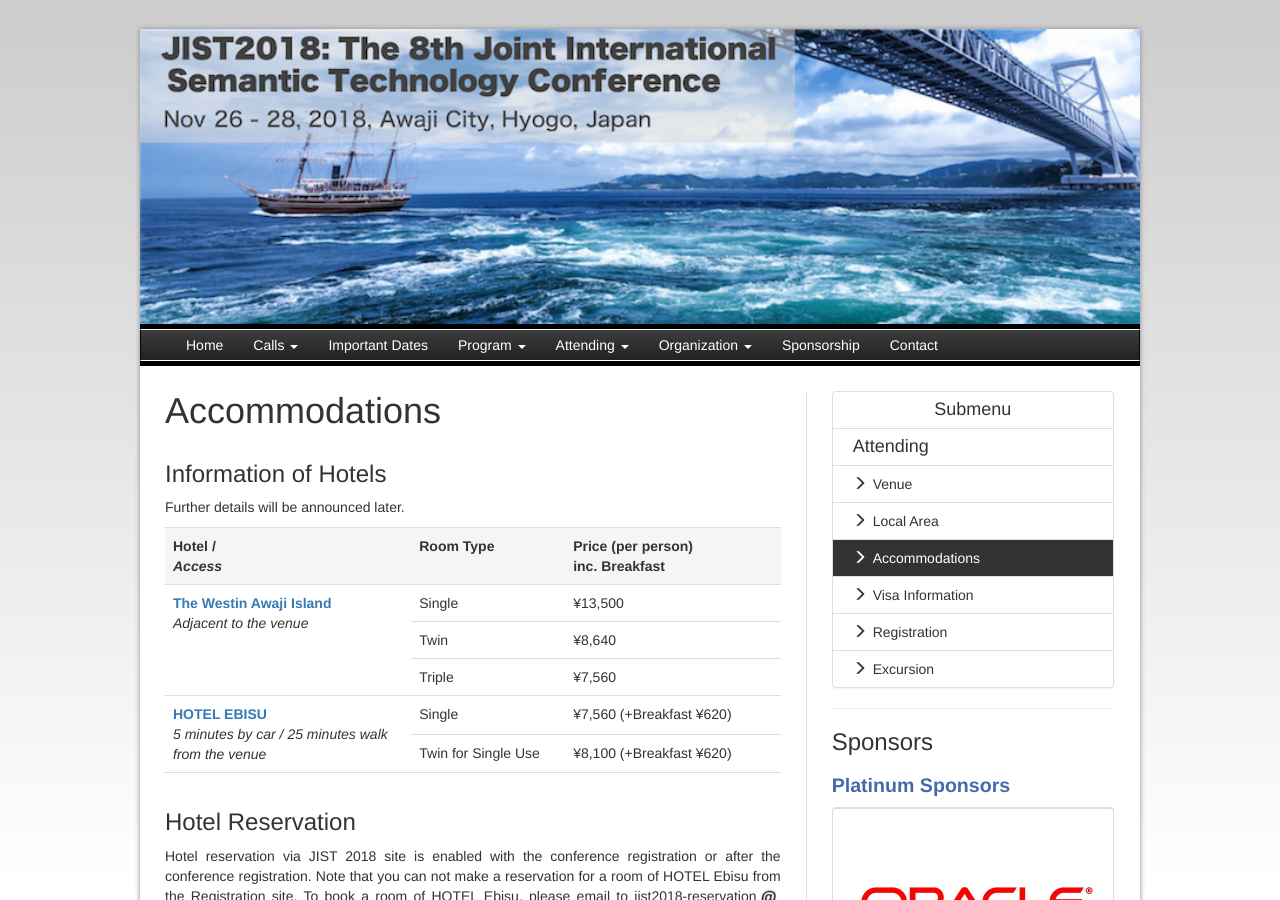
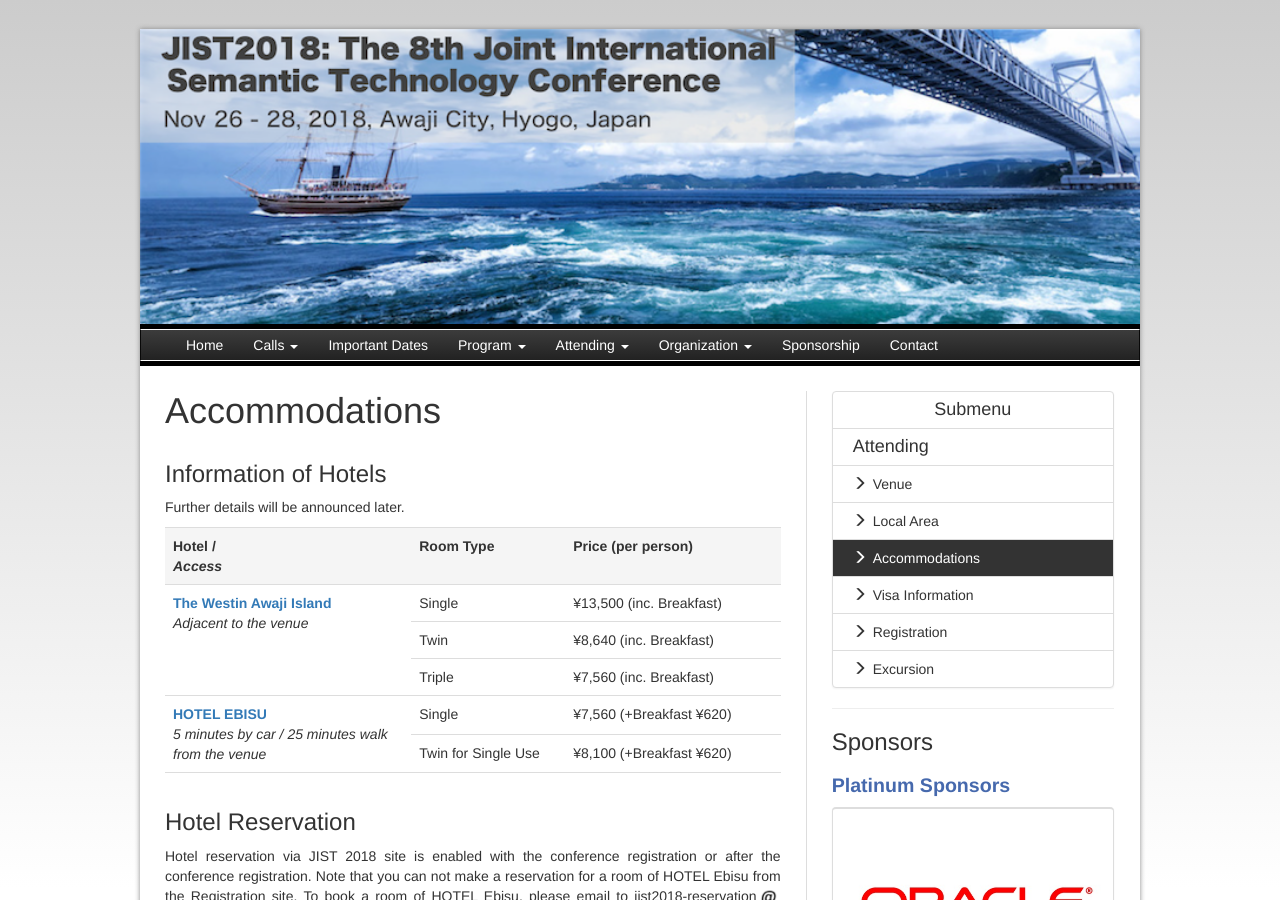
Before and after one commit to IJCKGconference/JIST2018, a Jekyll site: the page built from pages/attending/accommodations.html, in a window 1280 px wide and 900 px high. Built offline with Jekyll 4.4.1, drawn with Linux system fonts in a browser that asks for light colours; comment, search, counter and statistics services are not loaded.

Commit message:
Small correction for price explanation

```diff
--- a/pages/attending/accommodations.html
+++ b/pages/attending/accommodations.html
@@ -17,7 +17,7 @@ status: published
   <tr class="active">
     <th width="40%">Hotel /<br/><i>Access</i></th>
     <th width="25%">Room Type</th>
-    <th width="35%">Price (per person)<br/>inc. Breakfast</th>
+    <th width="35%">Price (per person)</th>
   </tr>
 
   <!-- ---------- -->
@@ -30,15 +30,15 @@ status: published
       <i>Adjacent to the venue</i>
     </td>
     <td>Single</td>
-    <td>¥13,500</td>
+    <td>¥13,500 (inc. Breakfast)</td>
   </tr>
   <tr>
     <td>Twin</td>
-    <td>¥8,640</td>
+    <td>¥8,640 (inc. Breakfast)</td>
   </tr>
   <tr>
     <td>Triple</td>
-    <td>¥7,560</td>
+    <td>¥7,560 (inc. Breakfast)</td>
   </tr>
 
   <!-- ---------- -->
```
